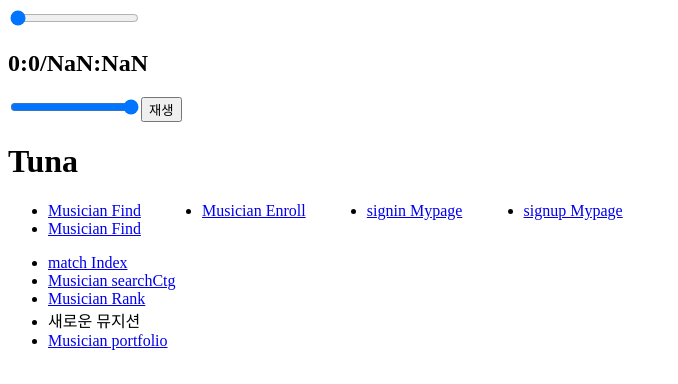
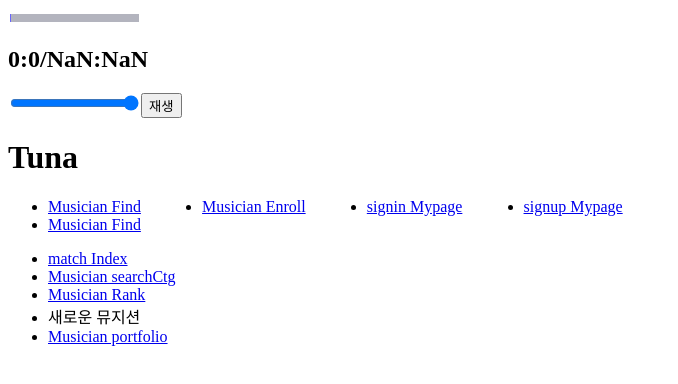
Before and after one commit to wiseseo/Team_Web_3_Client, a Next.js app: page / in a window 1280 px wide. Both pictures are taken after a click on the button "재생". Shown: the top 384 px of the page, without its empty margins (0-678 px from the left). Built offline with nearby package versions, Linux system fonts and the light colour scheme.

Commit message:
progress bar styling #36

```diff
--- a/components/ProgressBar.tsx
+++ b/components/ProgressBar.tsx
@@ -6,35 +6,19 @@ interface Props {
   duration: number;
 }
 const ProgressWrapper = styled.div`
-  progress[value] {
+  input[type="range"] {
     -webkit-appearance: none;
     appearance: none;
-    background-color: red;
-  }
-`;
+    background-color: #b3b4be;
+    overflow: hidden;
+    height: 8px;
 
-const Progress = styled.progress`
-  &[value]::-webkit-progress-value {
-    background-image: -webkit-linear-gradient(
-        -45deg,
-        transparent 33%,
-        rgba(0, 0, 0, 0.1) 33%,
-        rgba(0, 0, 0, 0.1) 66%,
-        transparent 66%
-      ),
-      -webkit-linear-gradient(top, rgba(255, 255, 255, 0.25), rgba(0, 0, 0, 0.25)),
-      -webkit-linear-gradient(left, #09c, #f44);
-
-    border-radius: 2px;
-    background-size: 35px 20px, 100% 100%, 100% 100%;
-  }
-
-  &[value]::-webkit-progress-value::after {
-    content: "";
-    width: 20px;
-    height: 40px;
-    position: absolute;
-    right: 0;
+    &::-webkit-slider-thumb {
+      -webkit-appearance: none;
+      appearance: none;
+      width: 1px;
+      box-shadow: -100vw 0 0 100vw #6865fc;
+    }
   }
 `;
 
```
